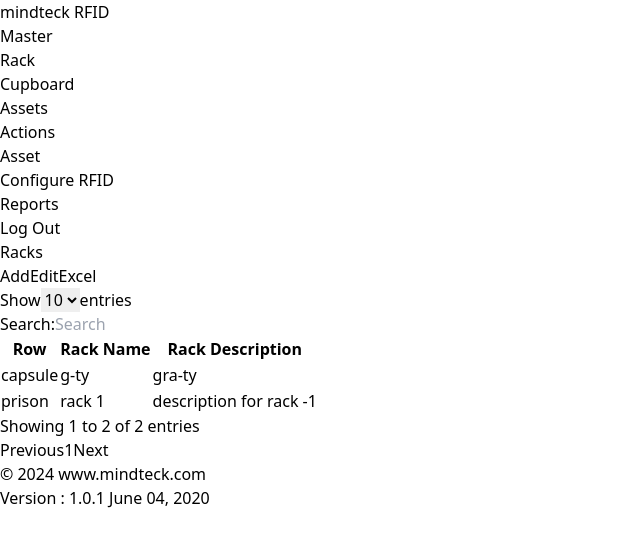
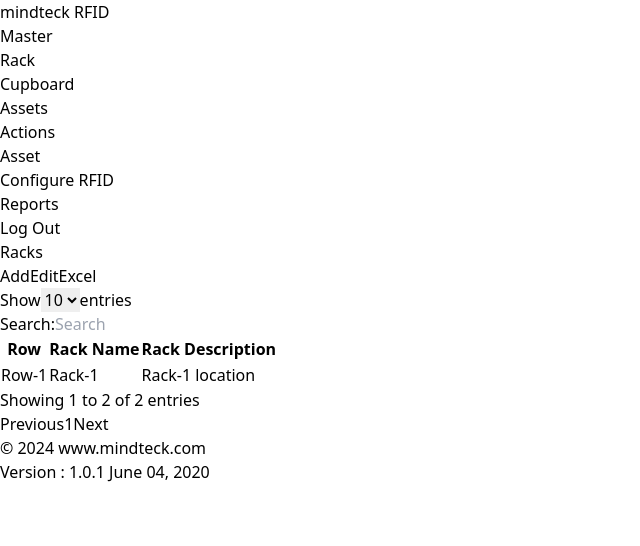
Before and after one commit to sabarisharan23/RFID, a React (Vite) app in the folder vite-project/: page /racks in a window 1280 px wide. Shown: the top 546 px of the page, without its empty margins (0-640 px from the left). Built offline with nearby package versions, Linux system fonts and the light colour scheme.

Commit message:
update rack functionalities

```diff
--- a/vite-project/src/Masters/Racks/AddRacks.tsx
+++ b/vite-project/src/Masters/Racks/AddRacks.tsx
@@ -1,19 +1,38 @@
-import React, { useState } from 'react';
+import React, { useState, useEffect } from 'react';
 import { useNavigate } from 'react-router-dom';
+import { useAssetStore } from '../../store/store';
 
 const RackForm: React.FC = () => {
   const navigate = useNavigate();
-  const [row, setRow] = useState('');
+  const [selectedRow, setSelectedRow] = useState('');
   const [rackName, setRackName] = useState('');
   const [rackDescription, setRackDescription] = useState('');
+  const { getAssetsByParentId,getAssetByRFID, addAsset } = useAssetStore();
+  const [rowOptions, setRowOptions] = useState<any[]>([]); // Adjust the type as needed
+
+  useEffect(() => {
+    const fetchRowOptions = async () => {
+      try {
+        const options = await getAssetsByParentId('1234567890'); // Replace with the actual parentId
+        setRowOptions(options);
+      } catch (error) {
+        console.error('Error fetching row options:', error);
+      }
+    };
+
+    fetchRowOptions();
+  }, [getAssetsByParentId]); // Dependency array includes getAssetsByParentId
 
   const handleSave = () => {
     // Add save logic here
-    console.log('Saved', { row, rackName, rackDescription });
+    addAsset("01234567891", 22, { name: rackName, description: rackDescription }, selectedRow);
+    console.log('Saved', { selectedRow, rackName, rackDescription });
+    // Optionally, navigate to another page after saving
+    navigate('/racks');
   };
 
   const handleBack = () => {
-   navigate('/racks');
+    navigate('/racks');
   };
 
   return (
@@ -30,15 +49,16 @@
             </label>
             <div className="flex items-center space-x-2 mt-1">
               <select
-                value={row}
-                onChange={(e) => setRow(e.target.value)}
+                value={selectedRow}
+                onChange={(e) => setSelectedRow(e.target.value)}
                 className="block w-full border border-gray-300 rounded p-2"
               >
                 <option value="">Select a Row</option>
-                <option value="prison">prison</option>
-                <option value="LAB-1">LAB-1</option>
-                <option value="capsule">capsule</option>
-                <option value="Filers, Switches, DS">Filers, Switches, DS</option>
+                {rowOptions.map((option) => (
+                  <option key={option.RFID} value={option.RFID}>
+                    {option.fields.name} - {option.fields.description}
+                  </option>
+                ))}
               </select>
               <button className="bg-red-500 text-white px-2 py-2 rounded-full">
                 +
--- a/vite-project/src/Masters/Racks/Racks.tsx
+++ b/vite-project/src/Masters/Racks/Racks.tsx
@@ -1,8 +1,11 @@
 import React from 'react';
 import { useNavigate } from 'react-router-dom';
+import { useAssetStore } from '../../store/store';
 
 const Racks: React.FC = () => {
   const navigate = useNavigate();
+  const {getAssetsByType, getAssetByRFID} = useAssetStore();
+  const racks = getAssetsByType(22);
   return (
     <div className="min-h-screen bg-gray-100 p-6">
       {/* Navbar */}
@@ -51,16 +54,17 @@
             </tr>
           </thead>
           <tbody>
-            <tr className="border-t">
-              <td className="p-2 border border-gray-300">capsule</td>
-              <td className="p-2 border border-gray-300">g-ty</td>
-              <td className="p-2 border border-gray-300">gra-ty</td>
-            </tr>
-            <tr className="border-t">
-              <td className="p-2 border border-gray-300">prison</td>
-              <td className="p-2 border border-gray-300">rack 1</td>
-              <td className="p-2 border border-gray-300">description for rack -1</td>
-            </tr>
+          {racks.map((rack, index) => (
+
+                <tr className="border-t" >
+                    <td className="p-2 border border-gray-300" rowSpan={rack.fields.length}>
+                      {getAssetByRFID(rack.parentId)?.fields.name}
+                    </td>
+                  <td className="p-2 border border-gray-300">{rack.fields.name}</td>
+                  <td className="p-2 border border-gray-300">{rack.fields.description}</td>
+                </tr>
+
+            ))}
           </tbody>
         </table>
 
--- a/vite-project/src/store/store.ts
+++ b/vite-project/src/store/store.ts
@@ -32,7 +32,7 @@
   Count: Count[]; // Array of counts corresponding to asset types
   assets: Asset[]; // List of assets with RFID
   rfids: string[];
-  getAssetsByParentId: (parentId: string) => Promise<never[]>;
+  getAssetsByParentId: (parentId: string) => Promise<Asset[]>;
   getTypeById: (typeId: number) => AssetType | undefined;
 
   // List of RFID strings
```
